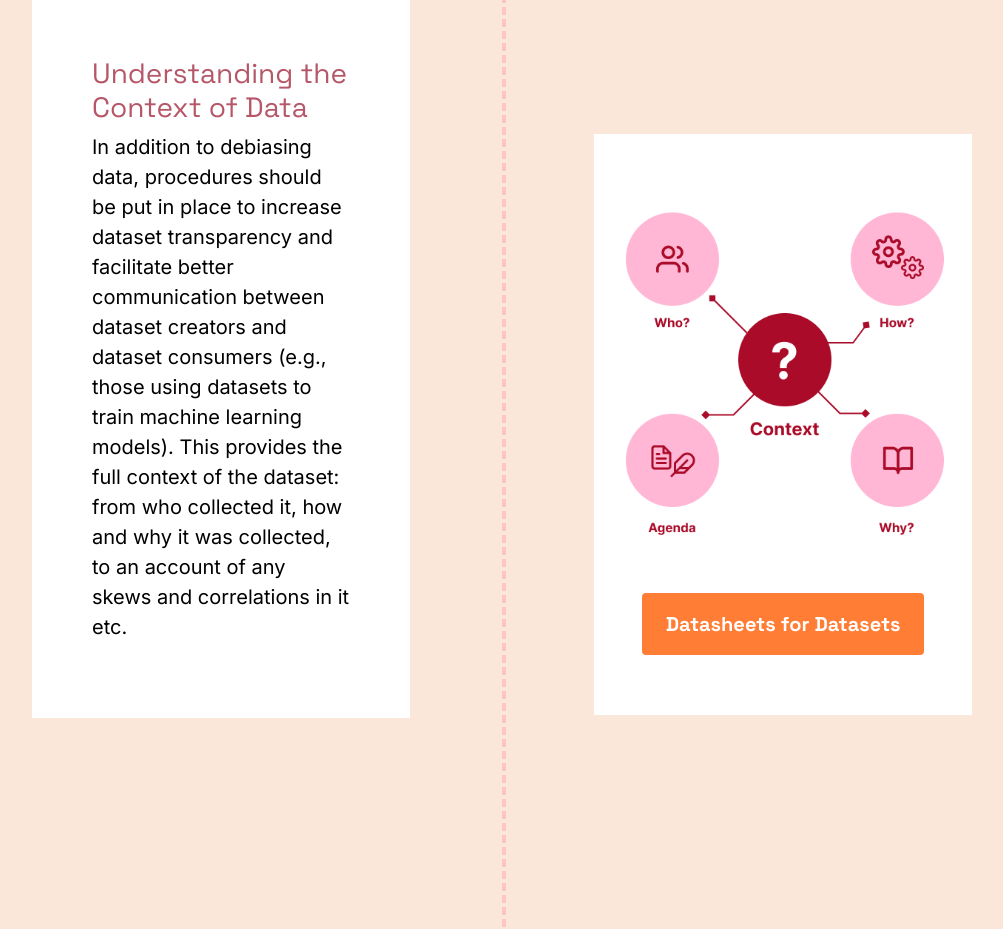
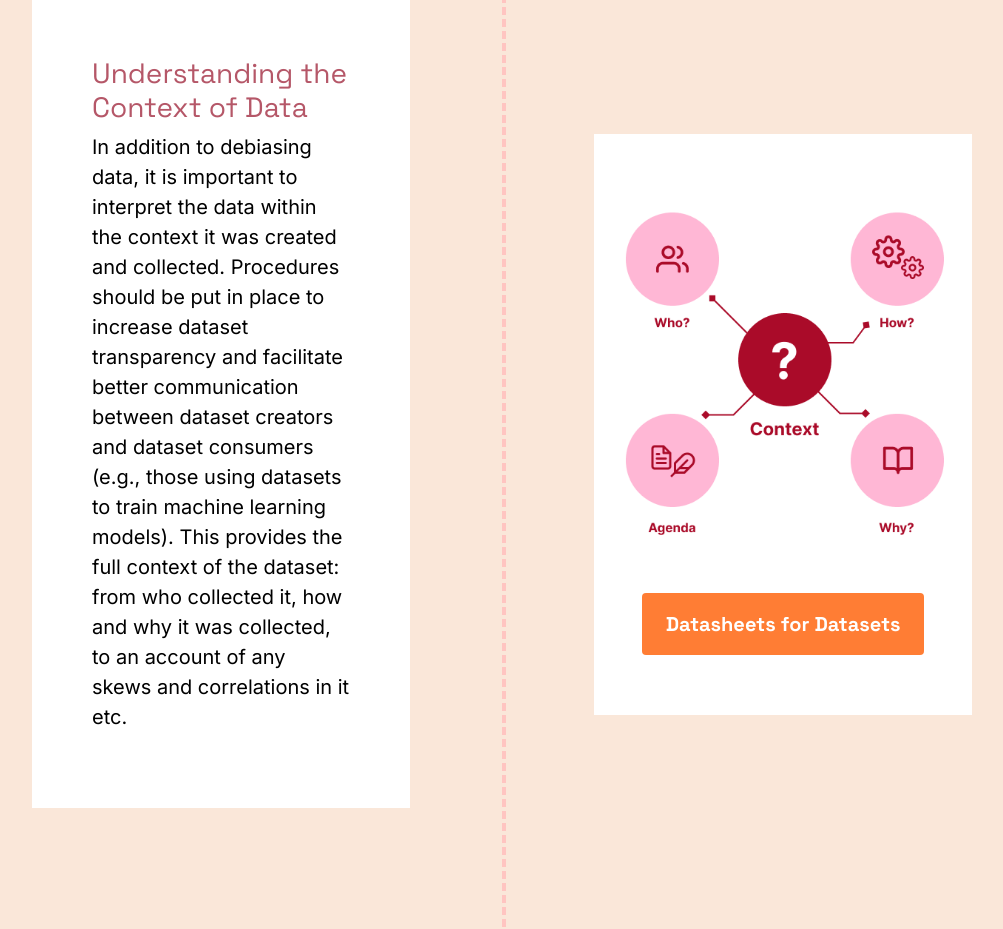
Before and after one commit to lotteringtamara/runawaymodels, a plain HTML site: page biasmitigation.html in a window 1280 px wide. Shown: the part 9662-10591 px from the top of the page, without its empty margins (138-1141 px from the left). Drawn offline with nearby package versions, Linux system fonts and the light colour scheme; a script that the page names is missing.

Commit message:
Update biasmitigation.html

```diff
--- a/biasmitigation.html
+++ b/biasmitigation.html
@@ -435,7 +435,7 @@
             <div id="pin10" class="box-me-1">
                <h3>Understanding the Context of Data</h3>
                <p class="para20">
-                  In addition to debiasing data, procedures should be put in place to increase dataset transparency and facilitate better communication between dataset creators and dataset consumers (e.g., those using datasets to train machine learning models). This provides the full context of the dataset: from who collected it, how and why it was collected, to an account of any skews and correlations in it etc.
+                  In addition to debiasing data, it is important to interpret the data within the context it was created and collected. Procedures should be put in place to increase dataset transparency and facilitate better communication between dataset creators and dataset consumers (e.g., those using datasets to train machine learning models). This provides the full context of the dataset: from who collected it, how and why it was collected, to an account of any skews and correlations in it etc.
                </p>
                <script>
                   $(function () { // wait for document ready
```
